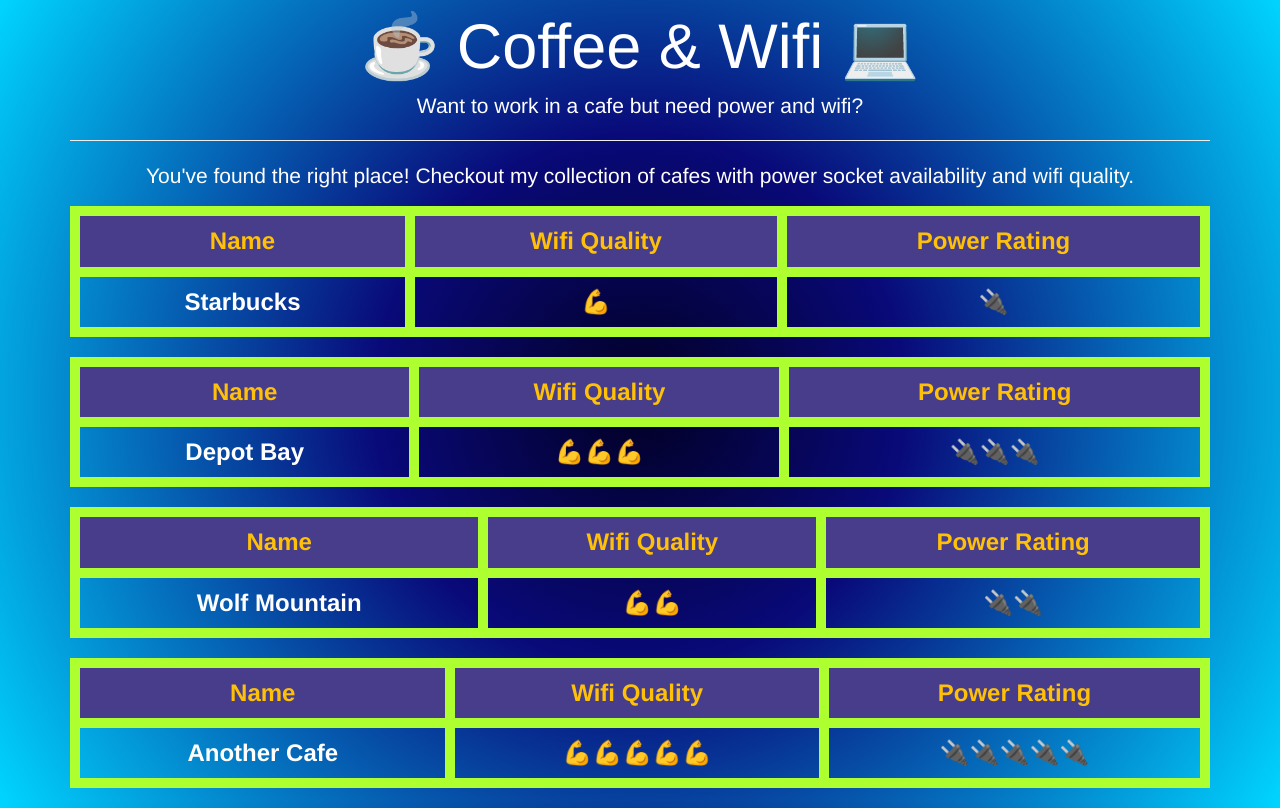
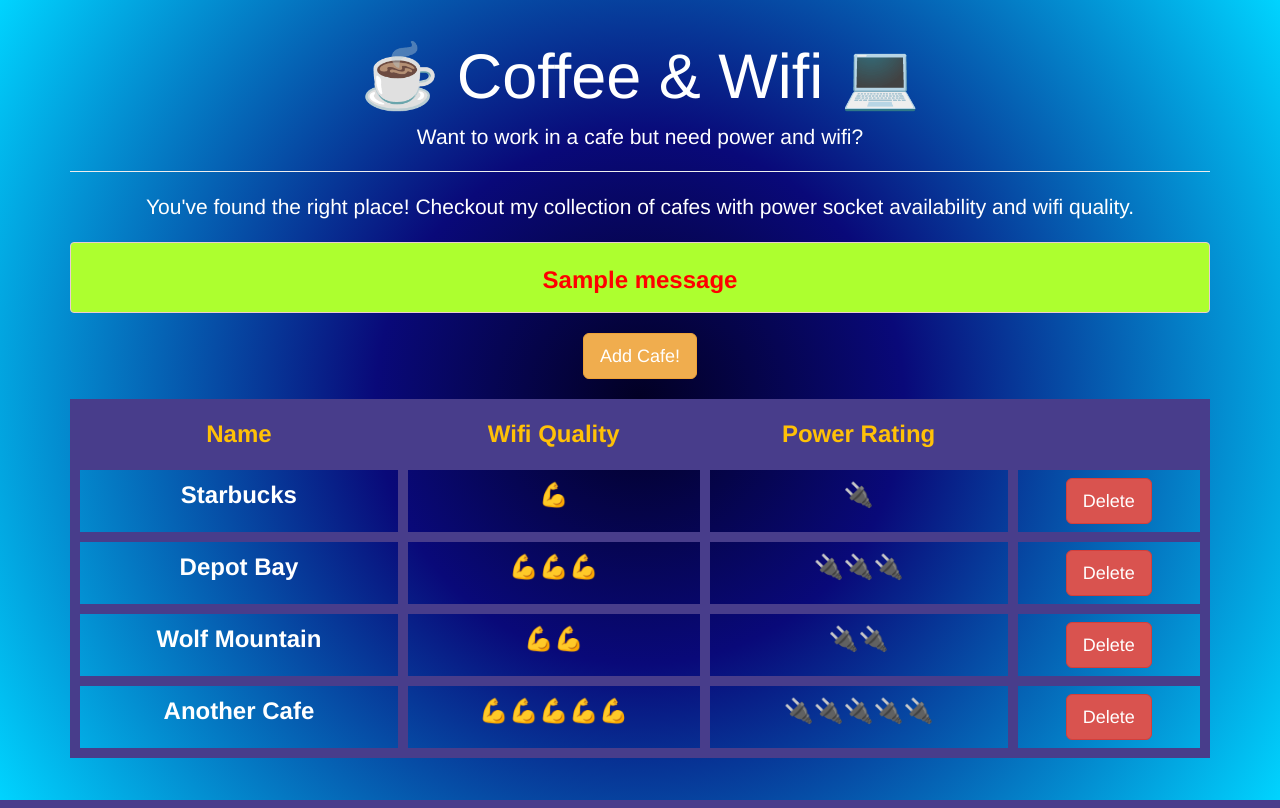
Before and after one commit to j-breedlove/cafe_wifi_hotspot, a Flask app: page / in a window 1280 px wide. Run offline with Flask 3, Linux system fonts and the light colour scheme; one stand-in notice (Sample message) is shown; some libraries are stand-ins or nearby versions.

Commit message:
complete delete route, refactor, add readme

```diff
--- a/app/static/css/styles.css
+++ b/app/static/css/styles.css
@@ -33,5 +33,22 @@
     text-align: center;
 }
 table, td, th{
-    border: 10px solid greenyellow !important;
+    border: 10px solid darkslateblue !important;
 }
+
+.flashed-messages-delete {
+    margin-top: 20px;
+    padding-top: 20px;
+    font-size: 24px;
+    color: red;
+    font-weight: bold;
+    background-color: greenyellow;
+}
+.flashed-messages-add {
+    margin-top: 20px;
+    padding-top: 20px;
+    font-size: 24px;
+    color: green;
+    font-weight: bold;
+    background-color: greenyellow;
+}
--- a/app/templates/index.html
+++ b/app/templates/index.html
@@ -14,26 +14,43 @@
             <hr class="my-4">
             <p>You've found the right place! Checkout my collection of cafes with power socket availability and
                 wifi quality.</p>
-            {% for item in hotspots %}
+            {% with messages = get_flashed_messages(with_categories=true) %}
+                {% if messages %}
+                    {% for category, message in messages %}
+                        <div class="flashed-messages-delete alert alert-danger alert-{{ category }}">
+                            {{ message }}
+                        </div>
+                    {% endfor %}
+                {% endif %}
+            {% endwith %}
             <table class="table table-bordered" style="font-size: 24px;">
                 <thead class="thead-dark">
                 <tr>
                     <th scope="col">Name</th>
                     <th scope="col">Wifi Quality</th>
                     <th scope="col">Power Rating</th>
+                    <th scope="col"></th>
                 </tr>
                 </thead>
                 <tbody>
+                {% for item in hotspots %}
+
                     <tr>
                         <td>{{ item.name }}</td>
                         <td>{{ item.wifi_quality }}</td>
                         <td>{{ item.power_rating }}</td>
+                        <td>
+                            <form action="{{ url_for('delete', hotspot_id=item.id) }}" method="POST">
+                                <button class="btn btn-danger btn-lg" type="submit">Delete</button>
+                            </form>
+                        </td>
                     </tr>
+
+                {% endfor %}
+                <div class="container">
+                    <a class="btn btn-warning btn-lg" href="{{ url_for('add') }}" role="button">Add Cafe!</a>
+                </div>
+                <br>
                 </tbody>
 
-            {% endfor %}
-{#            <a class="btn btn-warning btn-lg" href="{{ url_for('view_hotspot') }}" role="button">Show Me!</a>#}
-        </div>
-    </div>
-
 {% endblock %}
--- a/app/views.py
+++ b/app/views.py
@@ -1,4 +1,4 @@
-from flask import render_template, redirect, url_for
+from flask import render_template, redirect, url_for, flash
 from app import app, db
 from app.forms.hotspot_form import HotspotForm
 from app.models.hotspot import Hotspot
@@ -6,16 +6,55 @@
 
 @app.route('/')
 def index():
+    """
+        Index route. Fetches all hotspots from the database and renders them in the index template.
+
+        :return: Rendered index template with all hotspots.
+        """
     hotspots = Hotspot.query.all()
     return render_template('index.html', hotspots=hotspots)
 
 
 @app.route('/add', methods=['GET', 'POST'])
 def add():
+    """
+        Add route. Handles both GET and POST requests. If the method is POST and the form is valid,
+        adds a new hotspot to the database, commits the session, flashes a success message and
+        redirects to the index page.
+
+        :return: Rendered add_hotspot template with form or redirect to index page.
+        """
     form = HotspotForm()
+
     if form.validate_on_submit():
-        hotspot = Hotspot(name=form.name.data, wifi_quality=form.wifi_quality.data, power_rating=form.power_rating.data)
+        hotspot = Hotspot(
+            name=form.name.data,
+            wifi_quality=form.wifi_quality.data,
+            power_rating=form.power_rating.data
+        )
+
         db.session.add(hotspot)
         db.session.commit()
+
+        flash('Hotspot added')
         return redirect(url_for('index'))
+
     return render_template('add_hotspot.html', form=form)
+
+
+@app.route('/delete/<int:hotspot_id>', methods=['POST'])
+def delete(hotspot_id):
+    """
+        Delete route. Deletes a hotspot with the given ID from the database, commits the session,
+        flashes a success message and redirects to the index page.
+
+        :param hotspot_id: ID of the hotspot to be deleted.
+        :return: Redirect to index page.
+        """
+    hotspot = Hotspot.query.get_or_404(hotspot_id)
+
+    db.session.delete(hotspot)
+    db.session.commit()
+
+    flash('Hotspot deleted')
+    return redirect(url_for('index'))
```
Also changed, not shown: app/forms/hotspot_form.py (+4 -4 lines), app/templates/add_hotspot.html (+11 -0 lines), README.md (added), app/hotspot.db, app/static/img/coffe_wifi_add.png (added), app/static/img/coffe_wifi_index.png (added). Lines whose indentation alone changed are shown as unchanged.
